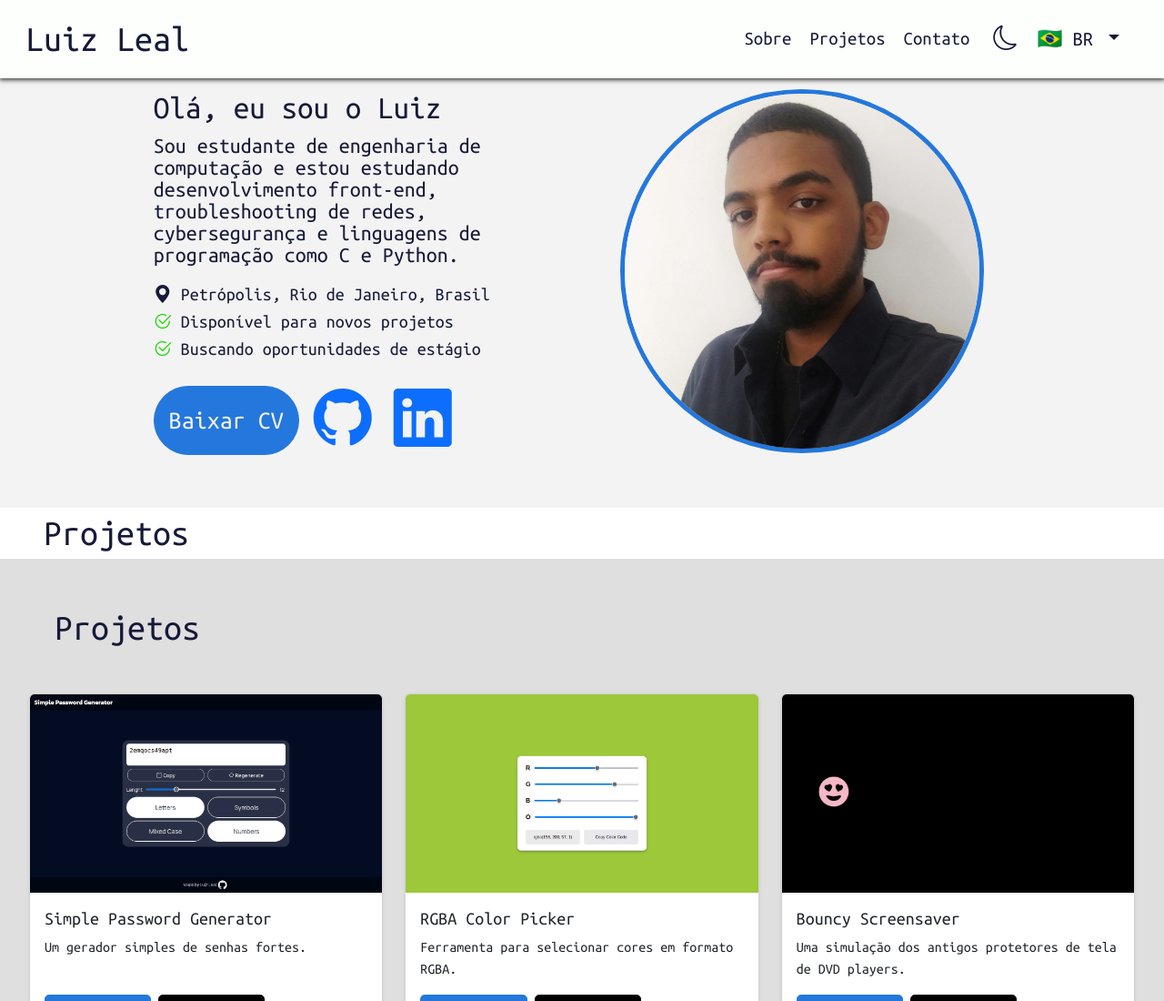
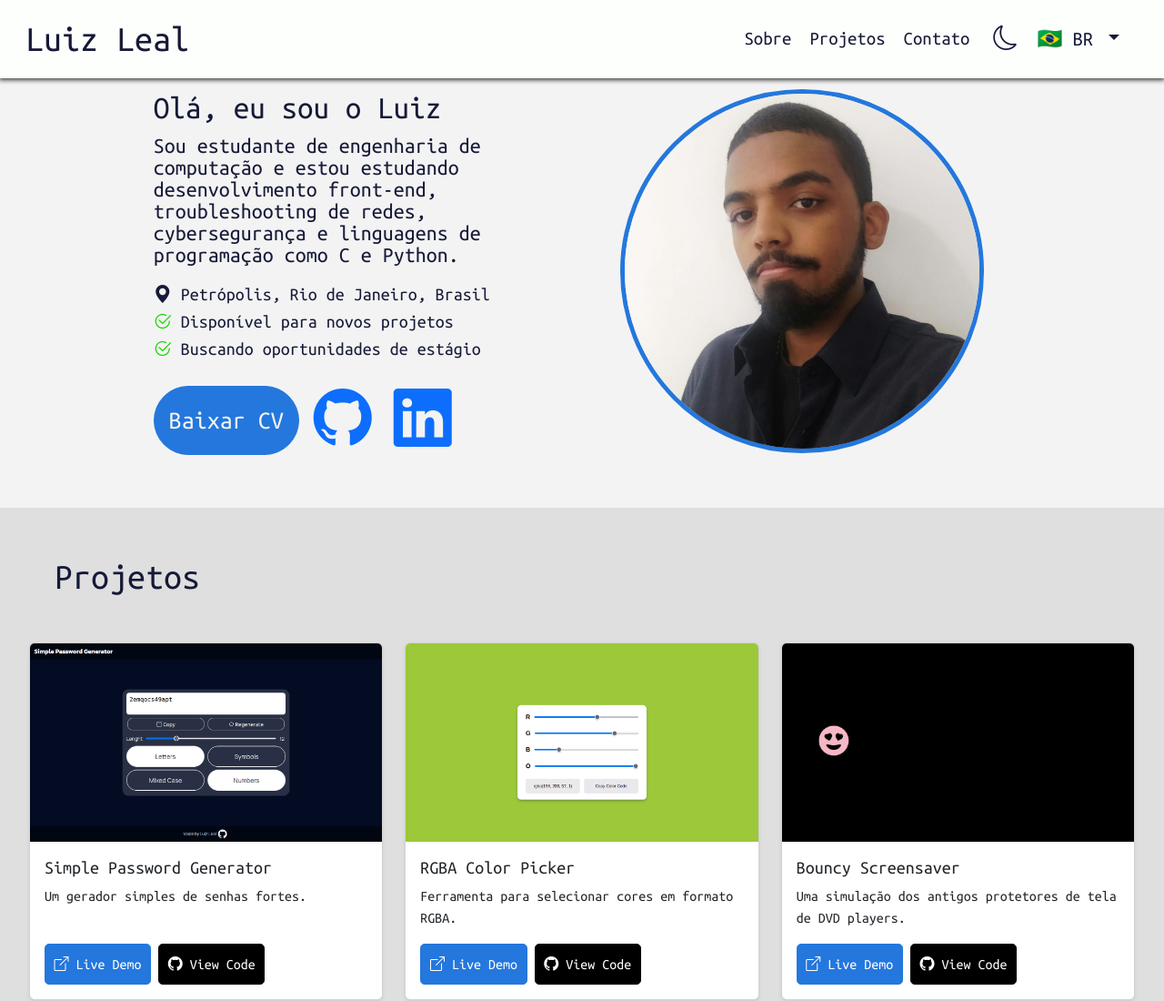
Before and after one commit to cainhurst87/Portfolio-Bootstrap-5, a plain HTML site: page index.html in a window 1280 px wide. Shown: the top 1100 px of the page at 91% size. Drawn offline with nearby package versions, Linux system fonts and the light colour scheme.

Commit message:
Atualizar o index.html

```diff
--- a/index.html
+++ b/index.html
@@ -106,9 +106,6 @@
         </div>
 
     </div>
-
-    <!-- Title -->
-    <h1 id="projects-title" class="text-center text-md-start ms-md-5 my-1">Projetos</h1>
 
     <!-- Projects -->
     <div id="projects" class="container-fluid py-5">
```
